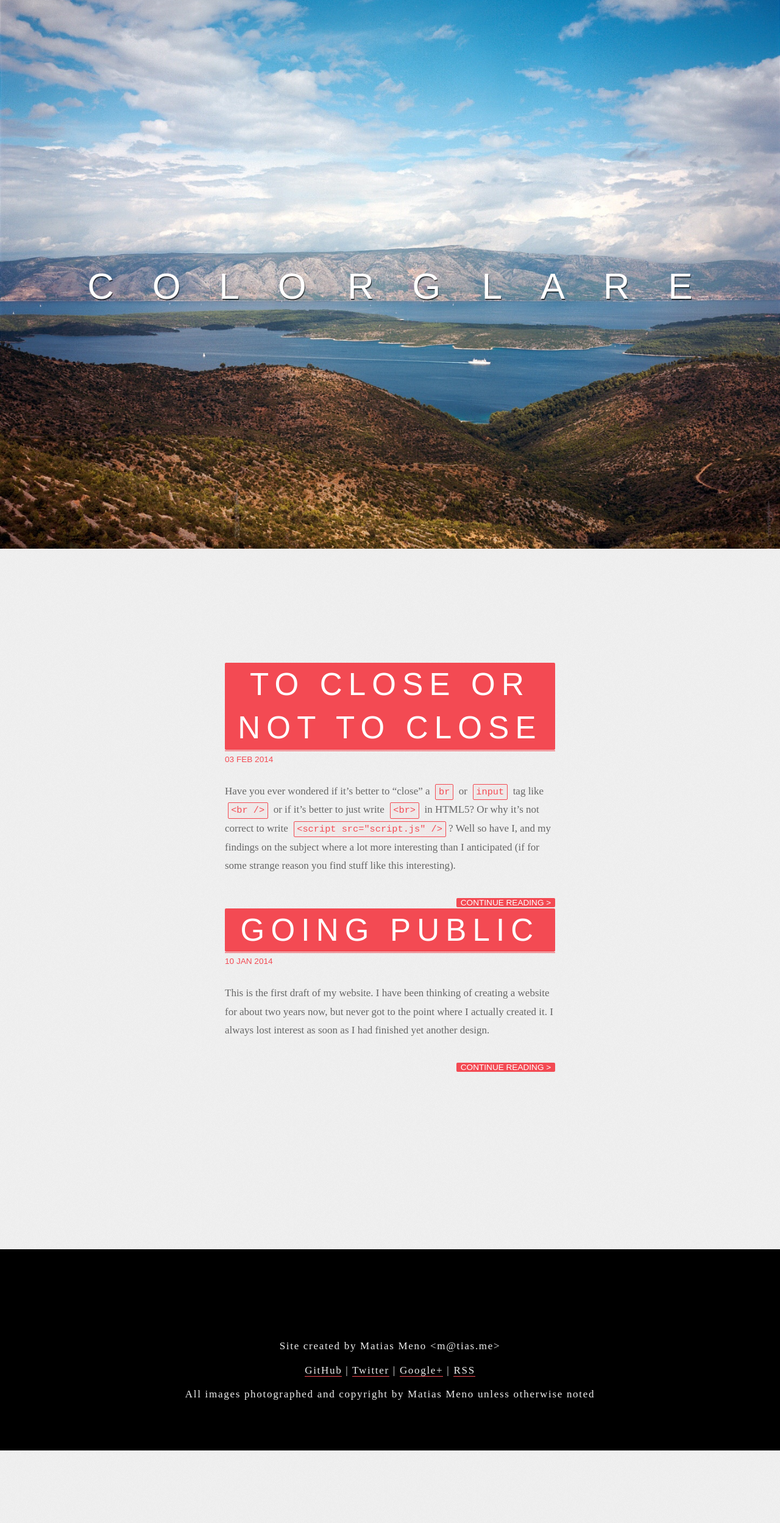
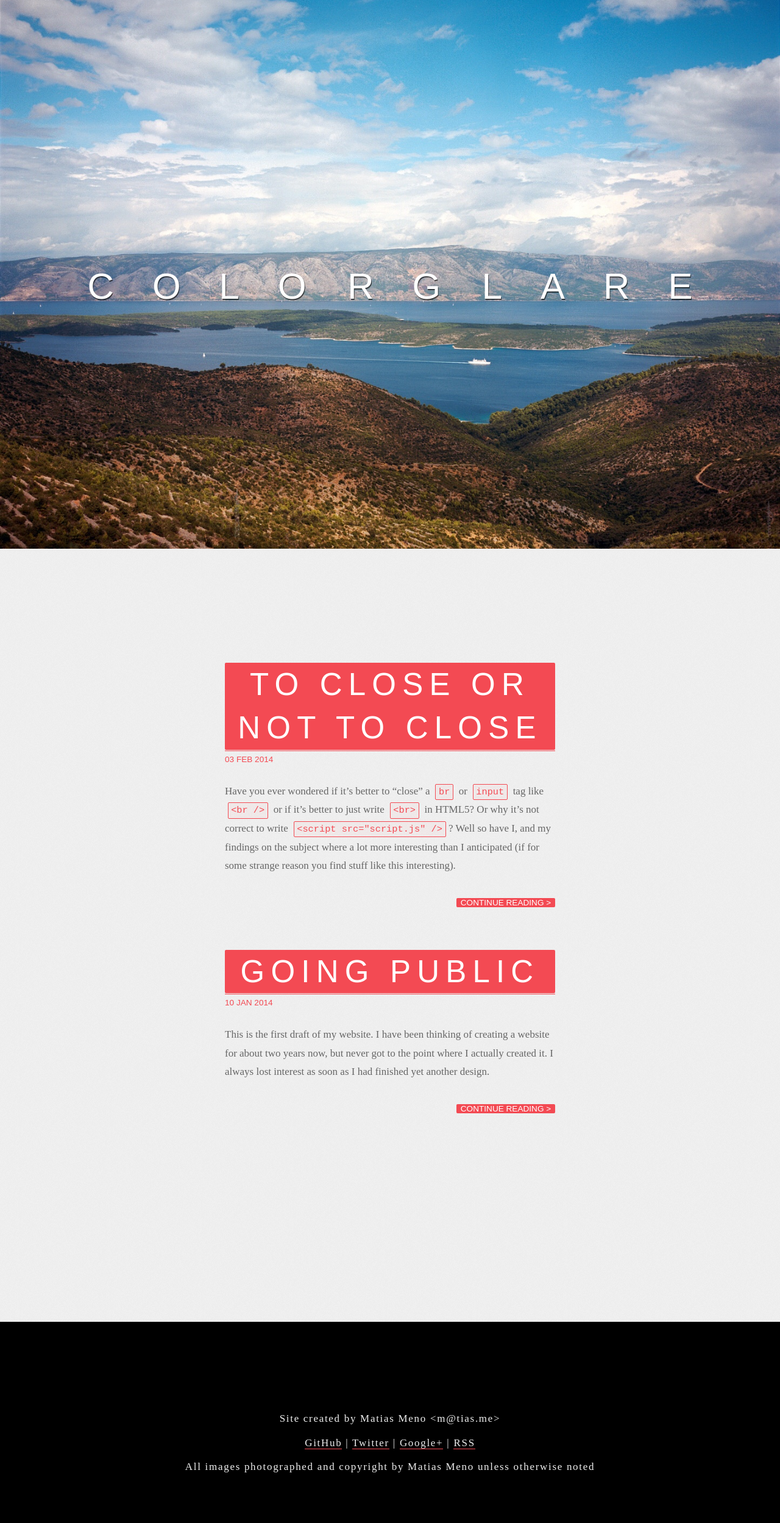
Before and after one commit to enyo/enyo.github.io, a Jekyll site: the page built from index.html, in a window 1280 px wide. Shown: the whole page at 61% size. Built offline with Jekyll 4.4.1, drawn with Linux system fonts in a browser that asks for light colours; Markdown is read by kramdown in place of the engine named in the settings; before the commit the page ends 2379 px from its top, so only the background shows below that.

Commit message:
Improved the layout of list of post previews

```diff
--- a/_css-source/main.styl
+++ b/_css-source/main.styl
@@ -143,6 +143,9 @@ blockquote
   centered-content()
   margin 1em auto
 
+  .post-preview
+    margin 0 0 4em
+
   header
     padding-bottom 1px
     border-bottom 1px solid main-color
--- a/css/main.css
+++ b/css/main.css
@@ -800,6 +800,9 @@ body > footer p {
   position: relative;
   margin: 1em auto;
 }
+.posts .post-preview {
+  margin: 0 0 4em;
+}
 .posts header {
   padding-bottom: 1px;
   border-bottom: 1px solid #f34a53;
```
